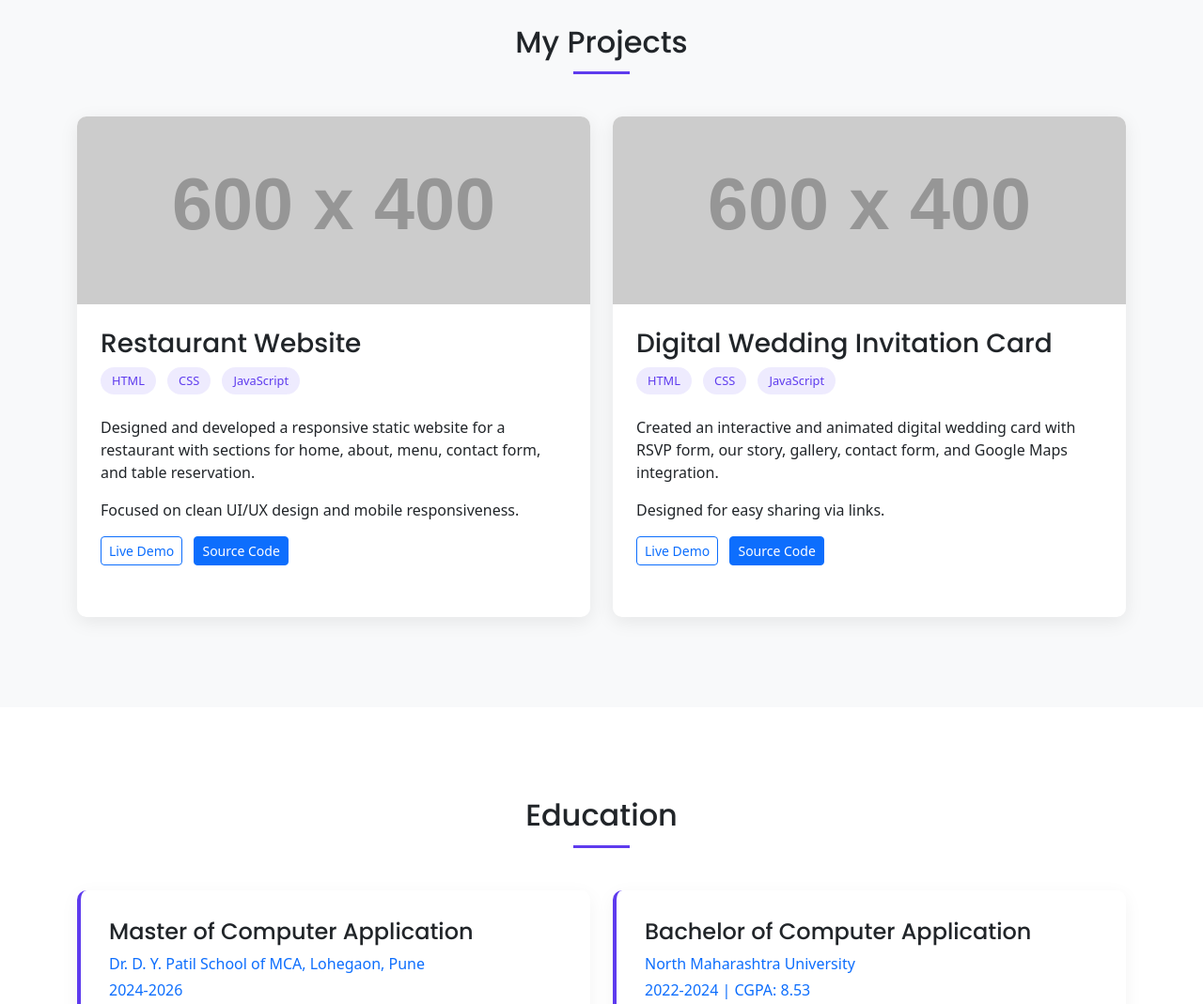
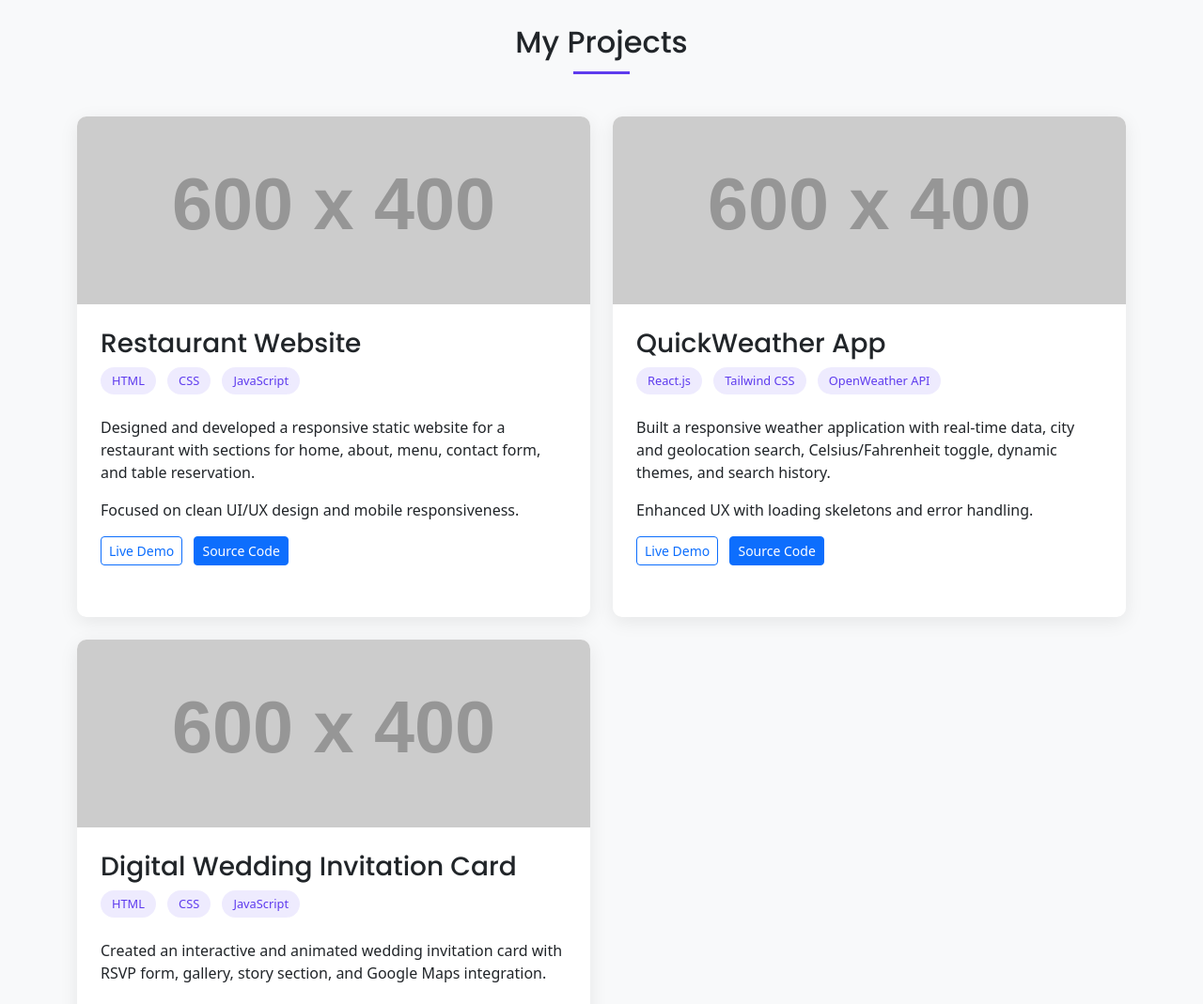
Before and after one commit to SurajW-maker/suraj-portfolio, a plain HTML site: page index.html in a window 1280 px wide. Shown: the part 1320-2389 px from the top of the page at 94% size. Drawn offline with nearby package versions, Linux system fonts and the light colour scheme; placeholder pictures from the web are drawn by us.

Commit message:
Update index.html
updated html

```diff
--- a/index.html
+++ b/index.html
@@ -136,12 +136,14 @@
         </div>
     </section>
 
+
             <!-- Projects Section -->
 <section id="projects" class="py-5 bg-light">
   <div class="container py-5">
     <h2 class="text-center section-title fade-in">My Projects</h2>
 
     <div class="row">
+      <!-- Restaurant Website -->
       <div class="col-lg-6 fade-in">
         <div class="project-card">
           <img src="https://placehold.co/600x400/5e3bee/FFFFFF?text=Restaurant+Website"
@@ -152,25 +154,51 @@
               <span class="project-tag">HTML</span>
               <span class="project-tag">CSS</span>
               <span class="project-tag">JavaScript</span>
-
             </div>
             <p>Designed and developed a responsive static website for a restaurant with sections for
               home, about, menu, contact form, and table reservation.</p>
             <p class="mb-0">Focused on clean UI/UX design and mobile responsiveness.</p>
             <div class="mt-3">
-
-                                <!-- Replace with your Netlify/Vercel/Host URL for live demo -->
               <a href="https://surajw-maker.github.io/FoodieZest/" target="_blank"
                 class="btn btn-sm btn-outline-primary me-2">
                 Live Demo
               </a>
-                                <a href="#" class="btn btn-sm btn-primary">Source Code</a>
+              <a href="https://github.com/surajw-maker/FoodieZest" target="_blank"
+                class="btn btn-sm btn-primary">Source Code</a>
             </div>
           </div>
         </div>
       </div>
 
-                <div class="col-lg-6 fade-in delay-1">
+      <!-- Weather App -->
+      <div class="col-lg-6 fade-in">
+        <div class="project-card">
+          <img src="https://placehold.co/600x400/5e3bee/FFFFFF?text=Weather+App"
+            alt="Weather App" class="project-img">
+          <div class="project-content">
+            <h3>QuickWeather App</h3>
+            <div class="project-tags">
+              <span class="project-tag">React.js</span>
+              <span class="project-tag">Tailwind CSS</span>
+              <span class="project-tag">OpenWeather API</span>
+            </div>
+            <p>Built a responsive weather application with real-time data, city and geolocation search,
+              Celsius/Fahrenheit toggle, dynamic themes, and search history.</p>
+            <p class="mb-0">Enhanced UX with loading skeletons and error handling.</p>
+            <div class="mt-3">
+              <a href="https://quikkweather.netlify.app/" target="_blank"
+                class="btn btn-sm btn-outline-primary me-2">
+                Live Demo
+              </a>
+              <a href="https://github.com/surajw-maker/QuickWeather" target="_blank"
+                class="btn btn-sm btn-primary">Source Code</a>
+            </div>
+          </div>
+        </div>
+      </div>
+
+      <!-- Wedding Invitation -->
+      <div class="col-lg-6 fade-in delay-1 mt-4">
         <div class="project-card">
           <img src="https://placehold.co/600x400/5e3bee/FFFFFF?text=Wedding+Invitation"
             alt="Digital Wedding Invitation" class="project-img">
@@ -181,17 +209,16 @@
               <span class="project-tag">CSS</span>
               <span class="project-tag">JavaScript</span>
             </div>
-                            <p>Created an interactive and animated digital wedding card with RSVP form, our story,
-                                gallery, contact form, and Google Maps integration.</p>
+            <p>Created an interactive and animated wedding invitation card with RSVP form,
+              gallery, story section, and Google Maps integration.</p>
             <p class="mb-0">Designed for easy sharing via links.</p>
             <div class="mt-3">
-                                <!-- Replace with your Netlify/Vercel/Host URL for live demo -->
               <a href="https://surajw-maker.github.io/Wedding-Card/" target="_blank"
                 class="btn btn-sm btn-outline-primary me-2">
                 Live Demo
               </a>
-
-                                <a href="#" class="btn btn-sm btn-primary">Source Code</a>
+              <a href="https://github.com/surajw-maker/Wedding-Card" target="_blank"
+                class="btn btn-sm btn-primary">Source Code</a>
             </div>
           </div>
         </div>
@@ -416,4 +443,5 @@
     <script src="script.js"></script>
 </body>
 
+
 </html>
```
Lines whose indentation alone changed are shown as unchanged.
